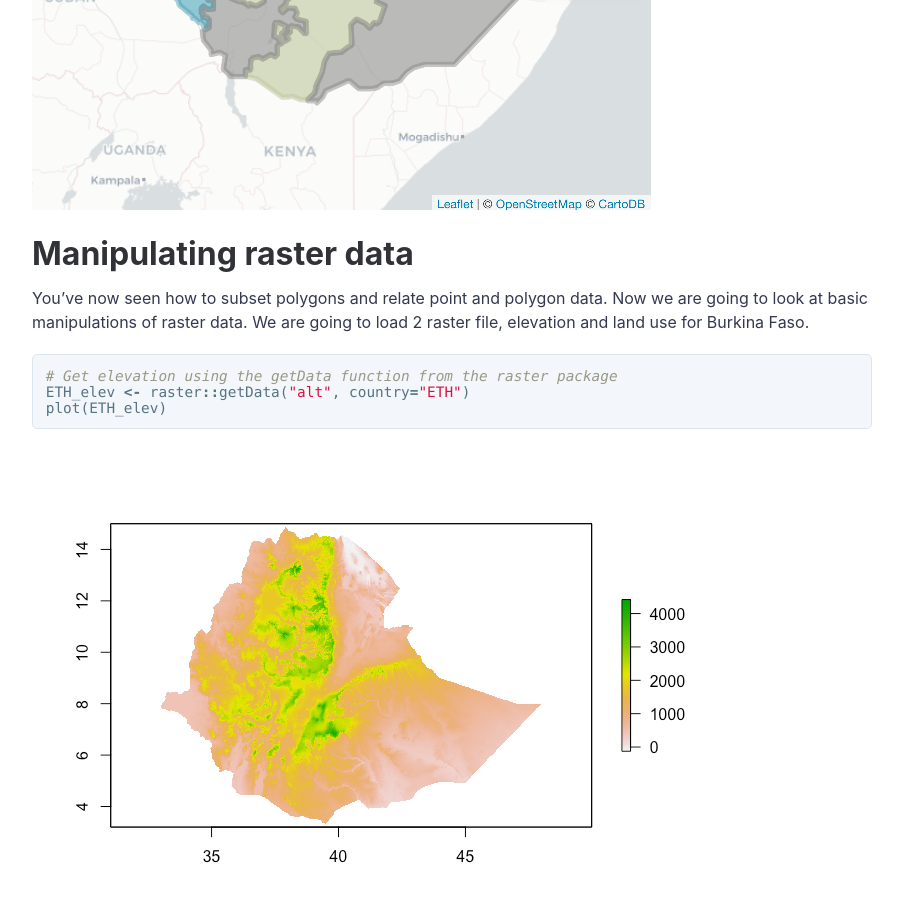
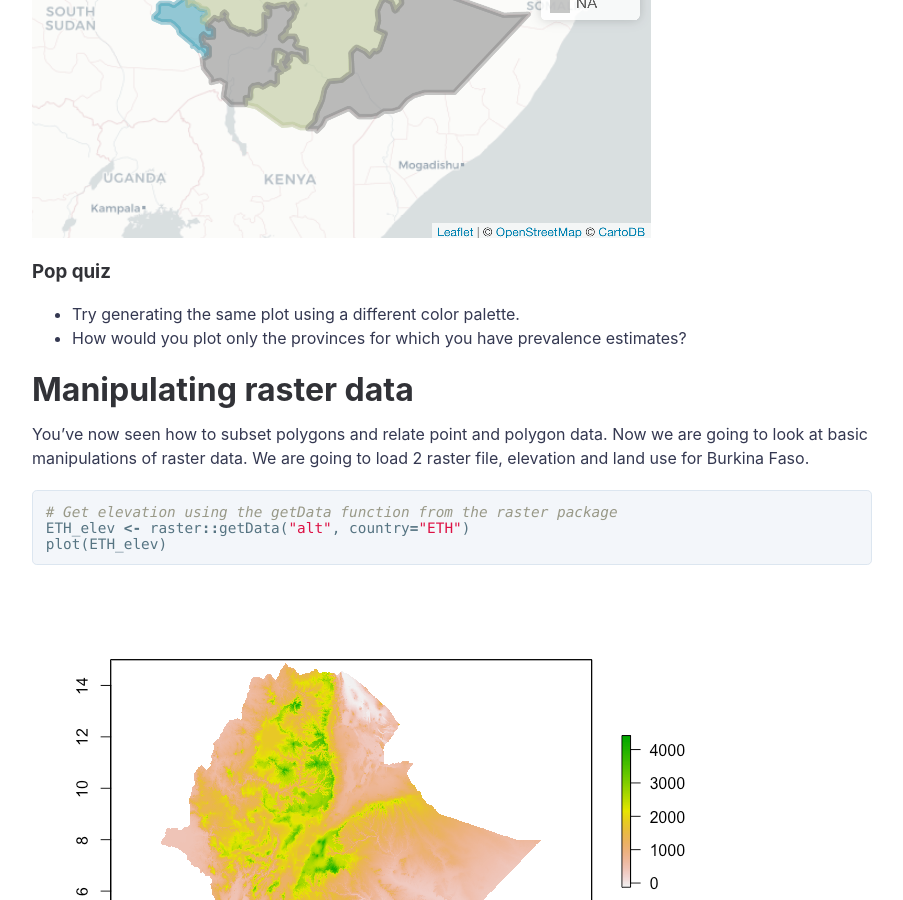
Before and after one commit to HughSt/HughSt.github.io, a Jekyll site: the page built from _posts/2017-10-15-week-2.md, in a window 1280 px wide and 900 px high, scrolled down 7028 px. Shown: the whole window, without its empty margins (188-1091 px from the left). Built offline with Jekyll 4.4.1, drawn with Linux system fonts in a browser that asks for light colours; some of the changed text lies outside the part shown.

Commit message:
More pop quiz questions

```diff
--- a/_posts/2017-10-15-week-2.md
+++ b/_posts/2017-10-15-week-2.md
@@ -95,7 +95,8 @@ lines(ETH_Adm_1_Amhara, col="blue", lwd=2)
 ![](https://raw.githubusercontent.com/HughSt/HughSt.github.io/master/_posts/week2_files/figure-gfm/unnamed-chunk-4-1.png)<!-- -->
 
 ### Pop quiz
-How would you plot all provinces except Amhara?
+* How would you plot all provinces except Amhara?
+* Try plotting all province using leaflet, with Amhara colored red and all others colored orange.
 
 ## Spatial overlays
 
@@ -301,6 +302,10 @@ leaflet() %>% addProviderTiles("CartoDB.Positron") %>% addPolygons(data=ETH_Adm_
 {% endhighlight %}
 
 ![](https://raw.githubusercontent.com/HughSt/HughSt.github.io/master/_posts/week2_files/figure-gfm/leaflet_admin1_prev.png)<!-- -->
+
+### Pop quiz
+* Try generating the same plot using a different color palette.
+* How would you plot only the provinces for which you have prevalence estimates?
 
 # Manipulating raster data
 
@@ -600,7 +605,7 @@ ETH_malaria_data_SPDF$dist_to_water_point <- apply(dist_matrix, 1, min)
 This week is all about practice. Instead of working through journal articles, have a play with your data and get to know how the functions work.
 
 ## Exercises
-1) Generate a plot showing prevalence of infection at admin 2 level.
+1) Generate a plot and table showing prevalence of infection at admin 2 level.
 
 2) Generate some exploratory plots to look at the relationship between land class and infection prevalance. How might you go about this given that land class is categorical as opposed to continuous? You might also want to reclassify land class using the broader categories as outlined in the final table (Appendix II – LCCS & the GlobCover legend) [here](http://due.esrin.esa.int/files/GLOBCOVER2009_Validation_Report_2.2.pdf)
 
```
